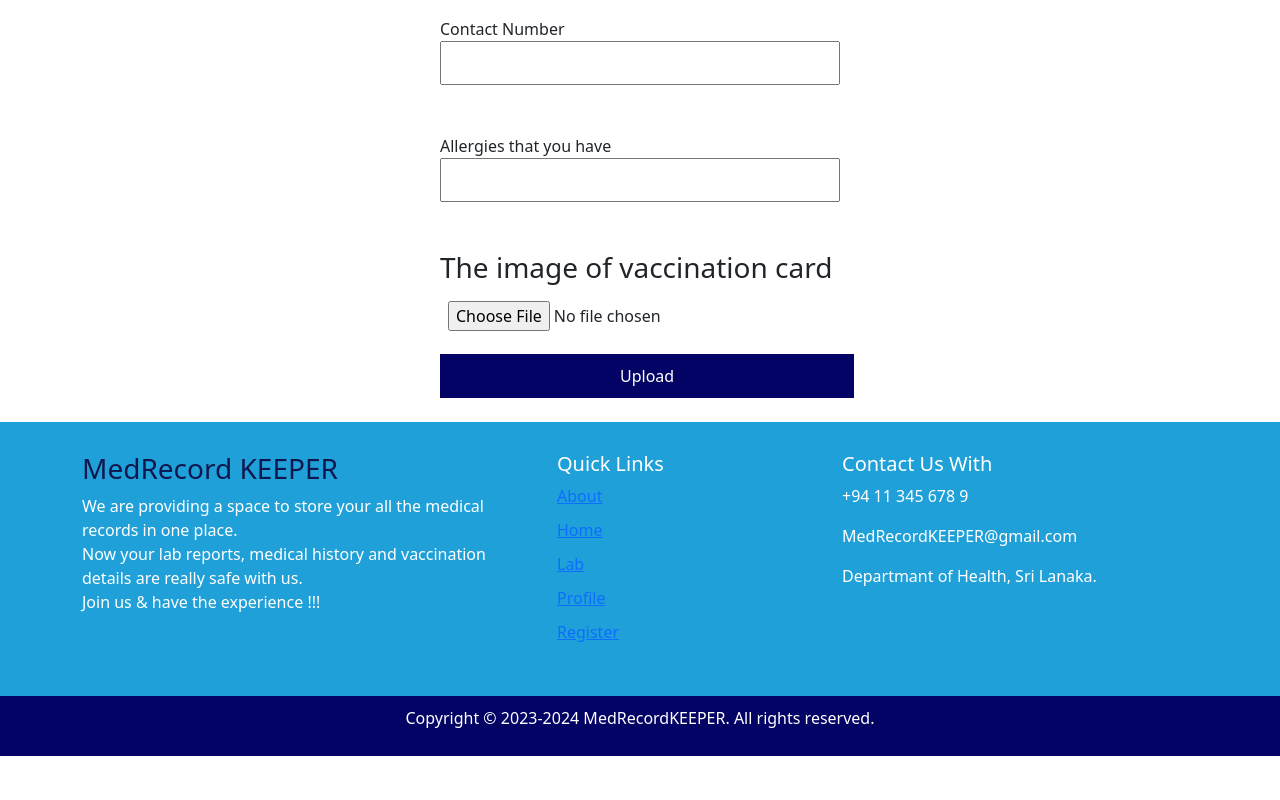
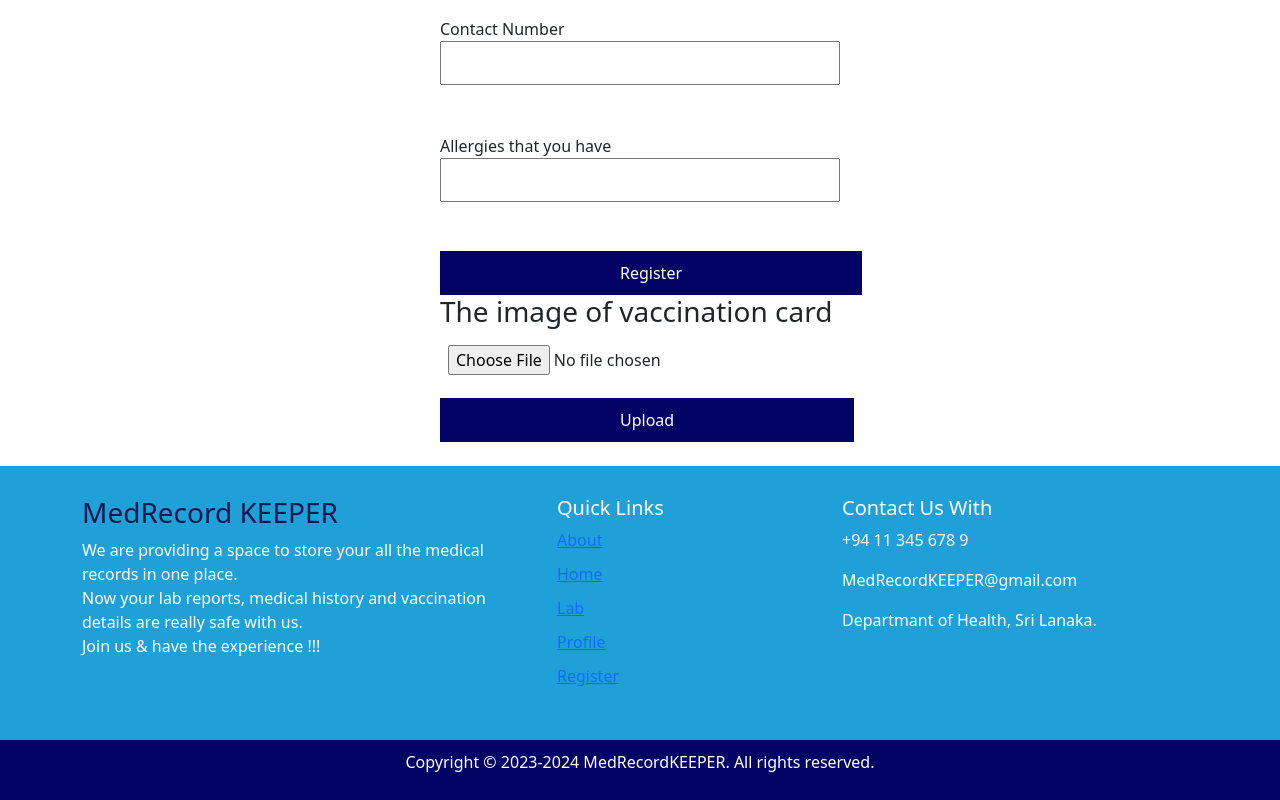
Before and after one commit to pavithra990623/final-year-project, a React (Create React App) app: page /Register in a window 1280 px wide. Shown: the part 964-1764 px from the top of the page. Before the commit the page ends 1720 px from the top, so only its background shows below. Built offline with nearby package versions, Linux system fonts and the light colour scheme.

Commit message:
register
done

```diff
--- a/src/Pages/Register.js
+++ b/src/Pages/Register.js
@@ -1,10 +1,11 @@
 import React, { useState } from 'react';
 import Header from '../components/Header';
 import Footer from '../components/Footer';
-import { imagedb } from '../firebase.Config';
-import { v4 as uuidv4 } from 'uuid'; // Import statement for v4
-import './Register.css'
-import { ref, uploadBytes } from 'firebase/storage'; // Import ref and uploadBytes
+import { db, imagedb } from '../firebase.Config'; // Correct import
+import { v4 as uuidv4 } from 'uuid';
+import { ref, uploadBytes } from 'firebase/storage';
+import { getDocs, addDoc, collection, where, query } from 'firebase/firestore';
+import { doc, setDoc } from 'firebase/firestore';
 
 const Register = () => {
   const [email, setEmail] = useState('');
@@ -16,7 +17,28 @@ const Register = () => {
   const [address, setAddress] = useState('');
   const [contactNumber, setContactNumber] = useState('');
   const [allergies, setAllergies] = useState('');
-  const [img, setImg] = useState(null); // Initialize img state to null
+  const [img, setImg] = useState(null);
+  const [metch, setMetch] = useState([]);
+  const dbref = collection(db, "Auth");
+
+  const handleRegister = async () => {
+    const matchEmail = query(dbref, where('Email', '==', email));
+
+    try {
+      const snapshot = await getDocs(matchEmail);
+      const emailMatchingArray = snapshot.docs;
+      if (emailMatchingArray.length > 0) {
+        alert("This Email Address Already Existed");
+      } else {
+        await addDoc(dbref, { Email: email, Username: username, Password: password, Age: age, Dob: dob, Gender: gender, Address: address, ContactNumber: contactNumber, Allergies: allergies });
+        alert('Signup Successful');
+      }
+    } catch (error) {
+      alert(error);
+    }
+  };
+
+
 
   // Function to handle image upload
   const handleClick = () => {
@@ -90,7 +112,7 @@ const Register = () => {
           <input type="text" value={allergies} onChange={(e) => setAllergies(e.target.value)} />
         </label>
         <br />
-
+        <button type="button" onClick={handleRegister}>Register</button>
           </form>
 
 
```
